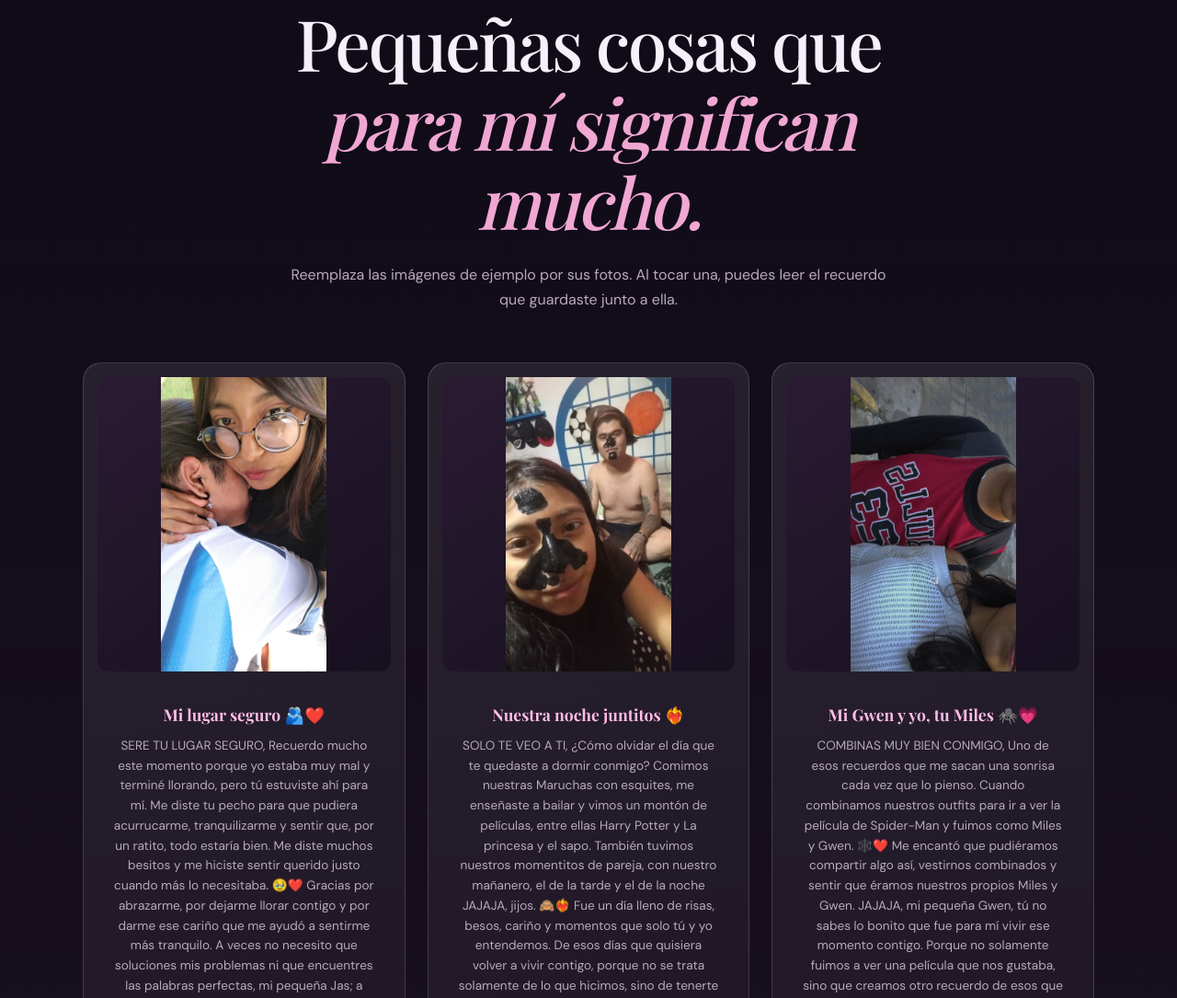
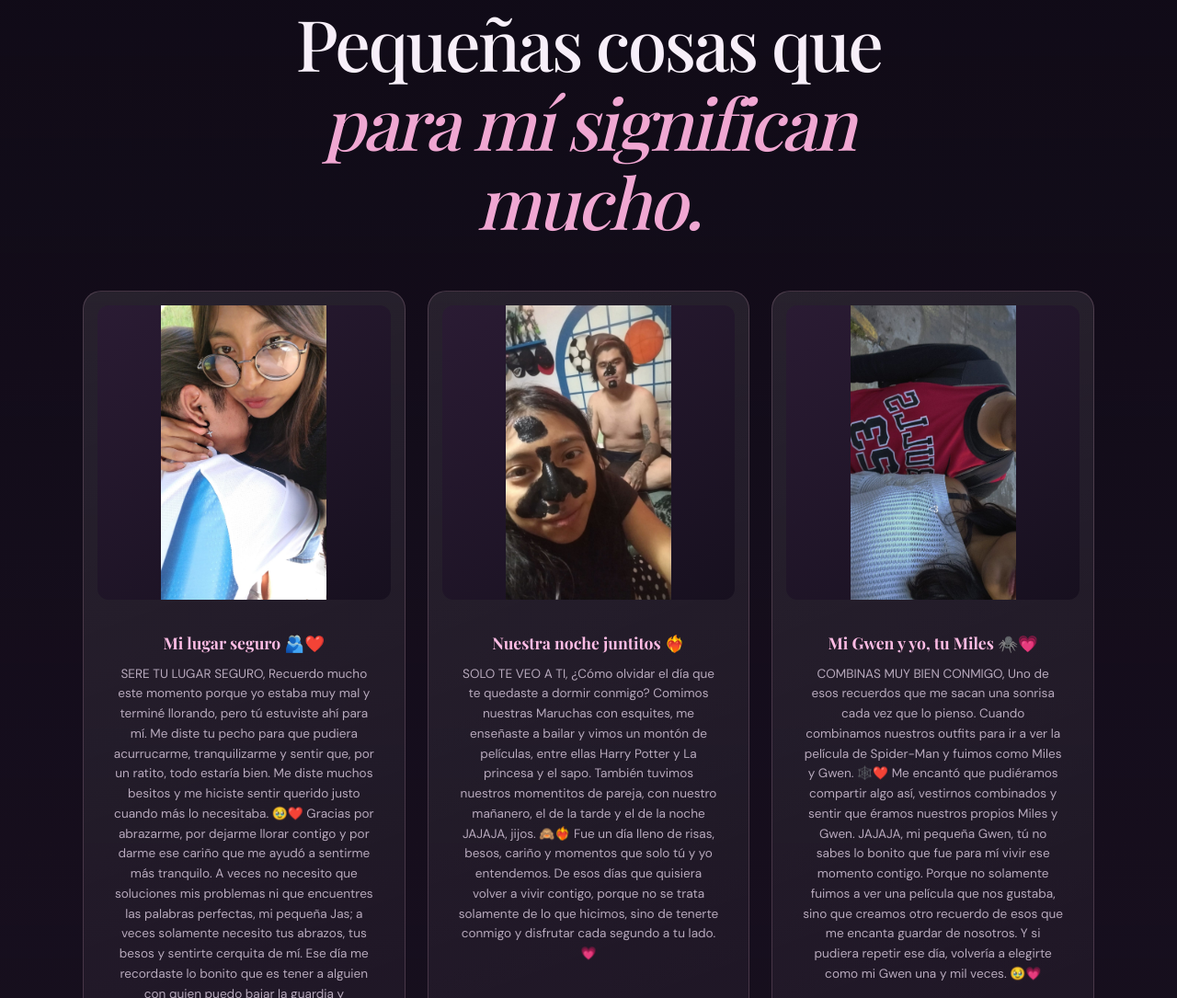
Before and after one commit to 1talUlysesSSJ/Nuestros_6meses, a plain HTML site: page index.html in a window 1280 px wide. Shown: the part 6191-7276 px from the top of the page at 92% size. Drawn offline with nearby package versions, Linux system fonts and the light colour scheme.

Commit message:
Add files via upload

```diff
--- a/index.html
+++ b/index.html
@@ -60,7 +60,6 @@
       <div class="section-heading reveal">
         <p class="eyebrow">CAPÍTULO II · MOMENTOS QUE GUARDO</p>
         <h2>Pequeñas cosas que<br><em>para mí significan mucho.</em></h2>
-        <p class="section-copy">Reemplaza las imágenes de ejemplo por sus fotos. Al tocar una, puedes leer el recuerdo que guardaste junto a ella.</p>
       </div>
       <div class="gallery" id="gallery"></div>
     </section>
```
